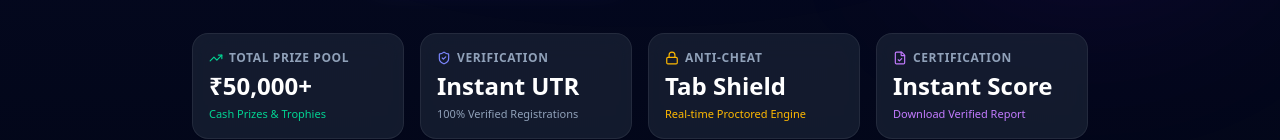
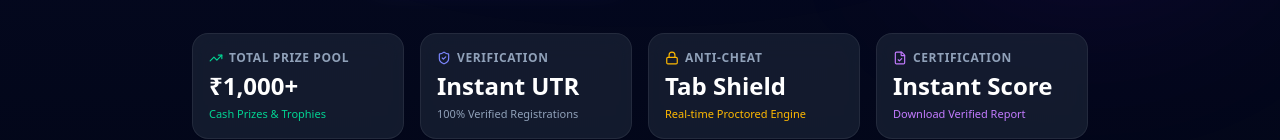
Before and after one commit to msshibili/rabeehquiz, a Next.js app: page / in a window 1280 px wide. Shown: the part 660-800 px from the top of the page. Built offline with nearby package versions, Linux system fonts and the light colour scheme; no server answers; the database is empty.

Commit message:
Update home page total prize pool display to 1000+

```diff
--- a/src/app/page.tsx
+++ b/src/app/page.tsx
@@ -86,7 +86,7 @@
               <div className="text-xs font-semibold text-slate-400 uppercase tracking-wider mb-1 flex items-center gap-1.5">
                 <TrendingUp className="w-3.5 h-3.5 text-emerald-400" /> Total Prize Pool
               </div>
-              <div className="text-2xl font-bold text-white">₹50,000+</div>
+              <div className="text-2xl font-bold text-white">₹1,000+</div>
               <div className="text-[11px] text-emerald-400 mt-1">Cash Prizes & Trophies</div>
             </div>
 
```
